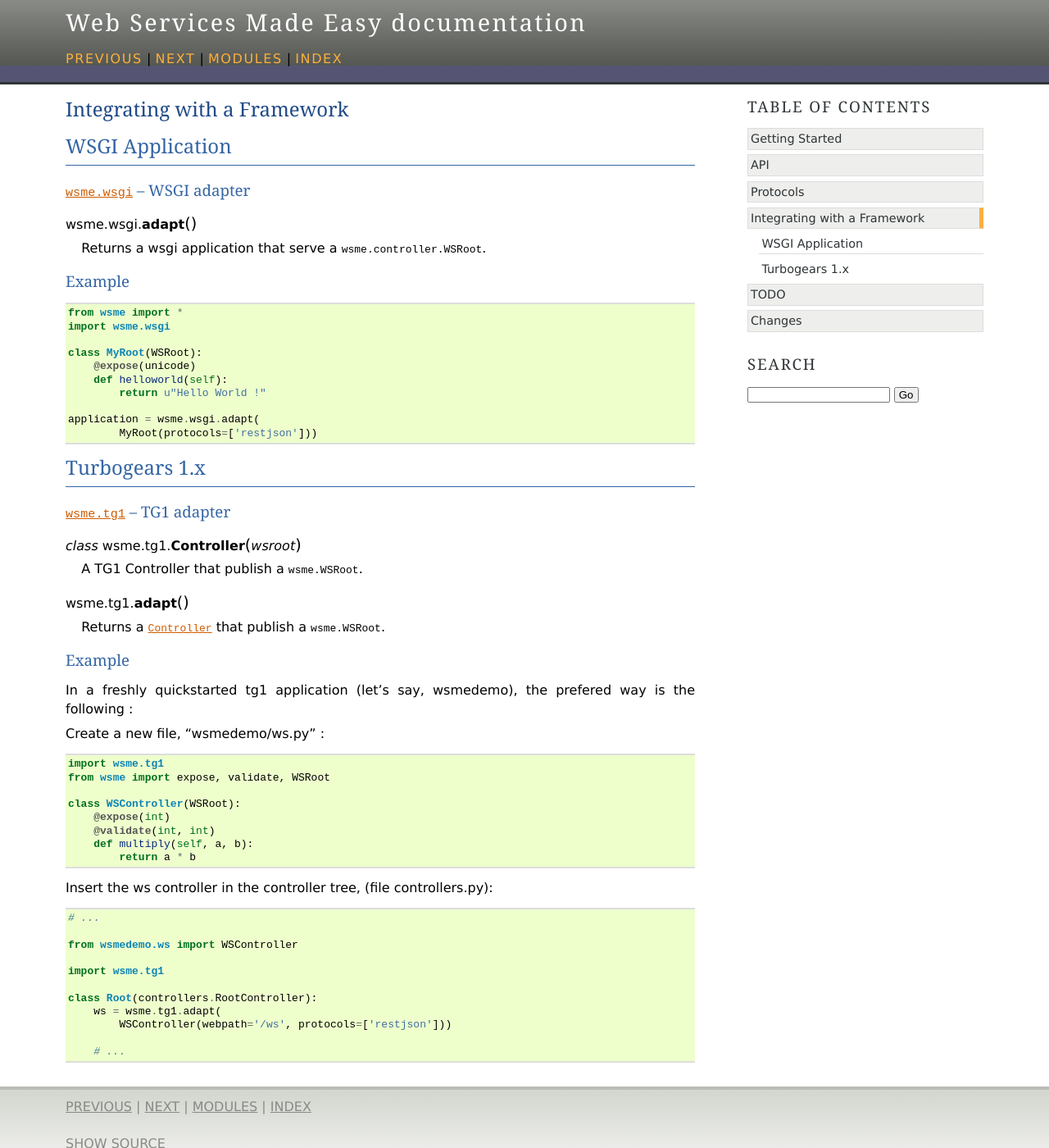
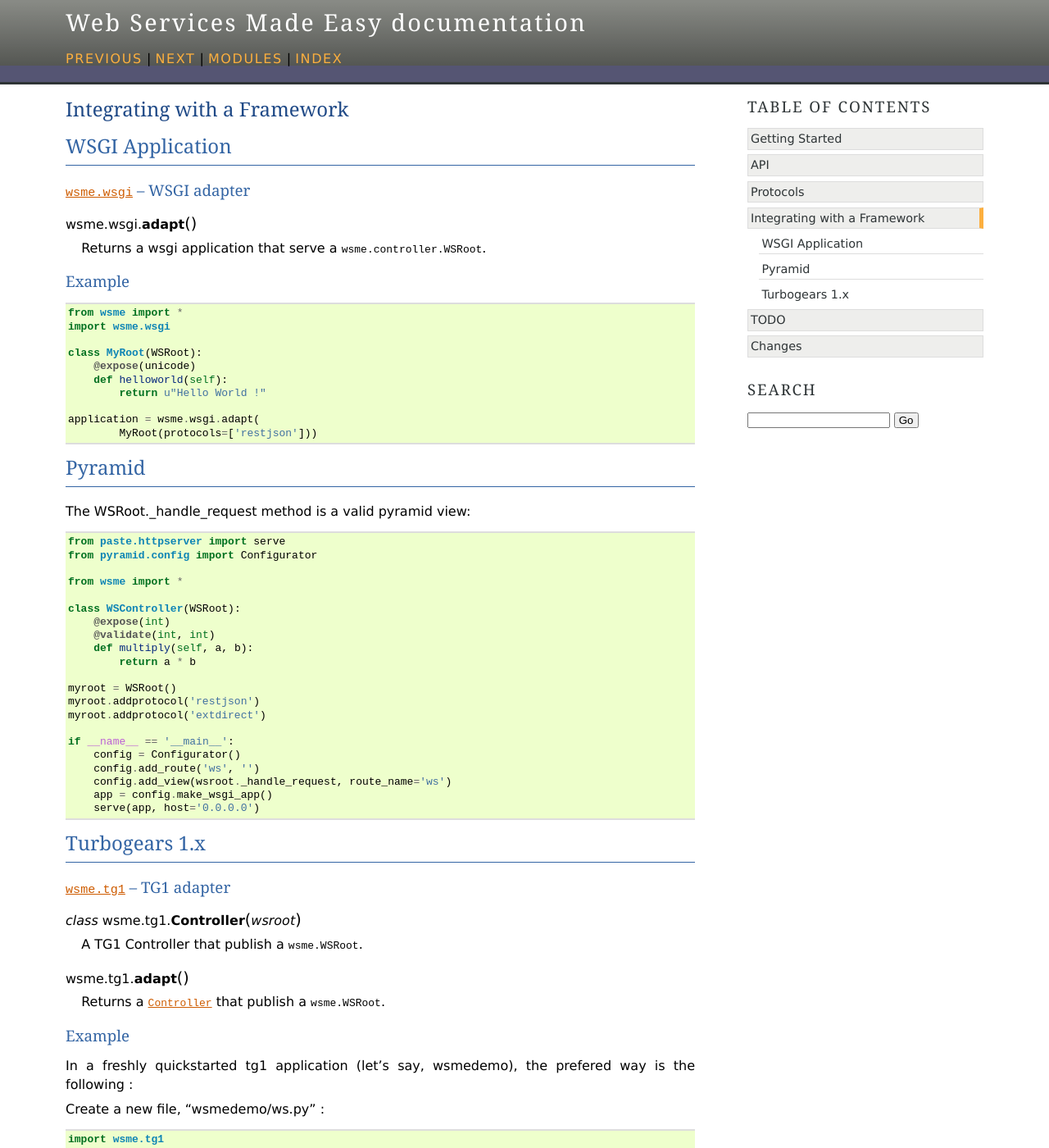
Before and after one commit to openstack-archive/wsme, a Sphinx documentation site: the page built from doc/integrate.rst, in a window 1280 px wide and 1400 px high. Shown: the whole window at 82% size. Built offline with Sphinx 7.4.7, drawn with Linux system fonts in a browser that asks for light colours; the version number could not be read and is left out.

Commit message:
Add a pyramid integration example

```diff
--- a/doc/integrate.rst
+++ b/doc/integrate.rst
@@ -28,6 +28,36 @@
 
     application = wsme.wsgi.adapt(
             MyRoot(protocols=['restjson']))
+
+
+Pyramid
+-------
+
+The WSRoot._handle_request method is a valid pyramid view:
+
+.. code-block:: python
+
+    from paste.httpserver import serve
+    from pyramid.config import Configurator
+
+    from wsme import *
+
+    class WSController(WSRoot):
+        @expose(int)
+        @validate(int, int)
+        def multiply(self, a, b):
+            return a * b
+
+    myroot = WSRoot()
+    myroot.addprotocol('restjson')
+    myroot.addprotocol('extdirect')
+
+    if __name__ == '__main__':
+        config = Configurator()
+        config.add_route('ws', '')
+        config.add_view(wsroot._handle_request, route_name='ws')
+        app = config.make_wsgi_app()
+        serve(app, host='0.0.0.0')
 
 Turbogears 1.x
 --------------
```
